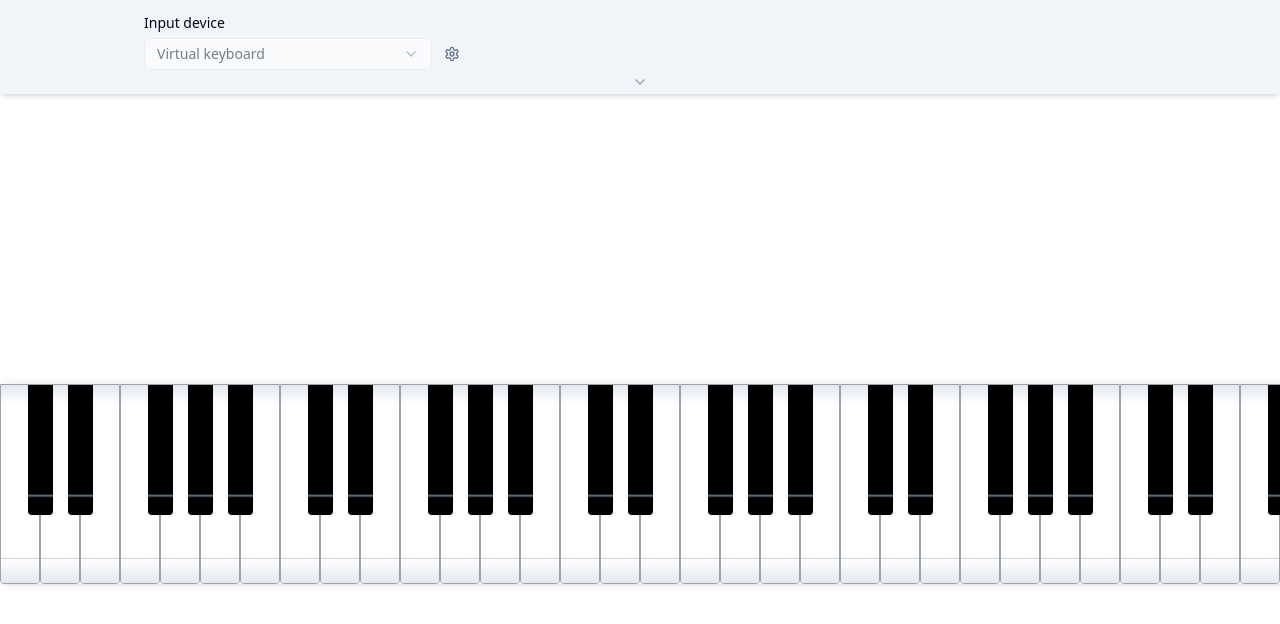
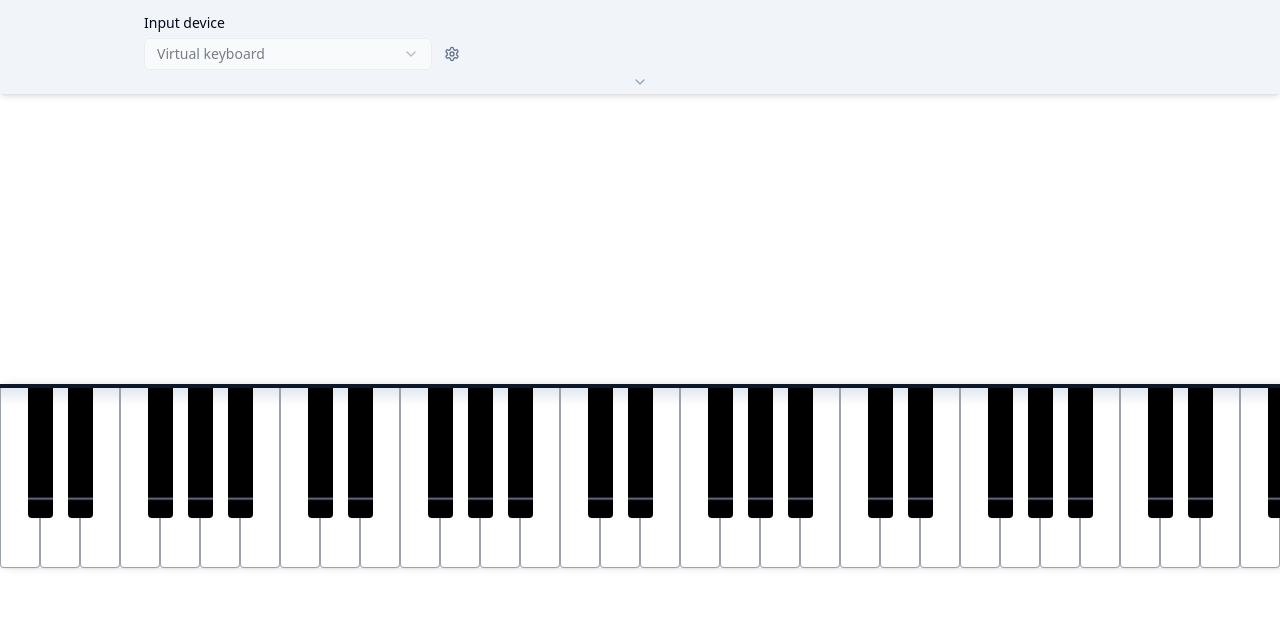
Before and after one commit to bodzionek/midi-click-click, a React (Vite) app: page / in a window 1280 px wide. Shown: the top 624 px of the page. Built offline with nearby package versions, Linux system fonts and the light colour scheme.

Commit message:
styling updates

```diff
--- a/src/components/black-key.component.jsx
+++ b/src/components/black-key.component.jsx
@@ -21,9 +21,13 @@ const BlackKey = ({ noteIndex, names, className, ...props }) => {
       onMouseUp={(e) => handleKeyStatusChange(e, onVirtualKeyRelease)}
       {...props}
       className={cn(
-        "group/black border-l-2 border-r-2 border-b-2 border-transparent cursor-pointer absolute top-0 rounded-b-sm bg-gradient-to-b from-black from-[85%] via-slate-500 to-black to-[88%] w-[25px] h-[130px] z-20 shadow-sm flex items-end justify-center",
-        isDown ? "from-[88%] to-[91%]" : "from-[85%] to-[88%]",
-        isDown && highlightOnPlay ? " border-orange-400" : "border-transparent",
+        "group/black transition-all border-l-2 border-t-1 border-r-2 border-b-2 cursor-pointer absolute top-0 rounded-b-sm bg-gradient-to-b from-black from-[85%] via-slate-500 to-black to-[88%] w-[25px] h-[130px] z-20 shadow-sm flex items-end justify-center",
+        isDown
+          ? "from-gray-800 from-[90%] to-[93%]"
+          : "from-black from-[85%] to-[88%]",
+        isDown && highlightOnPlay
+          ? "border-orange-400 border-t-red-500"
+          : "border-transparent border-t-red-500",
         className
       )}
     >
--- a/src/components/octave.component.jsx
+++ b/src/components/octave.component.jsx
@@ -21,7 +21,7 @@ const Octave = ({ start = 0, end = 11, number = 1 }) => {
   const notesSlice = getNotesConfig(start, end);
 
   return (
-    <div className="group flex flex-col flex-0 relative">
+    <div className="group flex flex-col flex-0 relative border-t-4 border-t-slate-900">
       {showOctaves ? (
         <>
           <div className="absolute -top-6 left-0 right-0 text-xs h-5 w-full text-slate-300 border-l border-r border-dashed border-transparent px-2 transition-colors group-hover:text-sky-500 group-hover:font-medium group-hover:border-sky-500">
@@ -33,7 +33,7 @@ const Octave = ({ start = 0, end = 11, number = 1 }) => {
           <div className="absolute -bottom-[10px] left-0 right-0 h-[2px] bg-transparent transition-colors rounded-md group-hover:bg-sky-500"></div>
         </>
       ) : null}
-      <div className="flex h-[200px] items-start justify-start relative">
+      <div className="flex h-[180px] items-start justify-start relative">
         {notesSlice.map(({ kIndex, name, subKey }) => {
           return (
             <WhiteKey
--- a/src/components/white-key.component.jsx
+++ b/src/components/white-key.component.jsx
@@ -22,11 +22,9 @@ const WhiteKey = ({ noteIndex, name, subKey, renderSub, ...props }) => {
       onMouseUp={(e) => handleKeyStatusChange(e, onVirtualKeyRelease)}
       {...props}
       className={cn(
-        "group/white cursor-pointer w-[40px] border rounded-b-[4px] bg-gradient-to-b from-slate-200 to-[10%] to-white transition-all relative shadow-sm",
-        isDown ? "h-[202px]" : "h-[200px]",
-        isDown && highlightOnPlay
-          ? "border-violet-600 border-t-gray-400"
-          : "border-gray-400"
+        "group/white cursor-pointer w-[40px] border rounded-b-[4px] bg-gradient-to-b from-slate-200 to-[10%] transition-all relative shadow-sm border-t-0",
+        isDown ? "h-[183px] to-slate-50" : "h-[180px] to-white",
+        isDown && highlightOnPlay ? "border-violet-600" : "border-gray-400"
       )}
     >
       <div
@@ -44,8 +42,7 @@ const WhiteKey = ({ noteIndex, name, subKey, renderSub, ...props }) => {
       ) : null}
       <div
         className={cn(
-          "absolute bottom-0 h-[25px] rounded-b-[4px] transition-all w-full border-t border-t-slate-300 flex items-center justify-center bg-gradient-to-b from-white to-slate-200",
-          isDown ? "from-white to-slate-300" : "from-white to-slate-200"
+          "absolute bottom-0 h-[25px] rounded-b-[4px] transition-all w-full  flex items-center justify-center "
         )}
       >
         {showNotesName ? (
```
